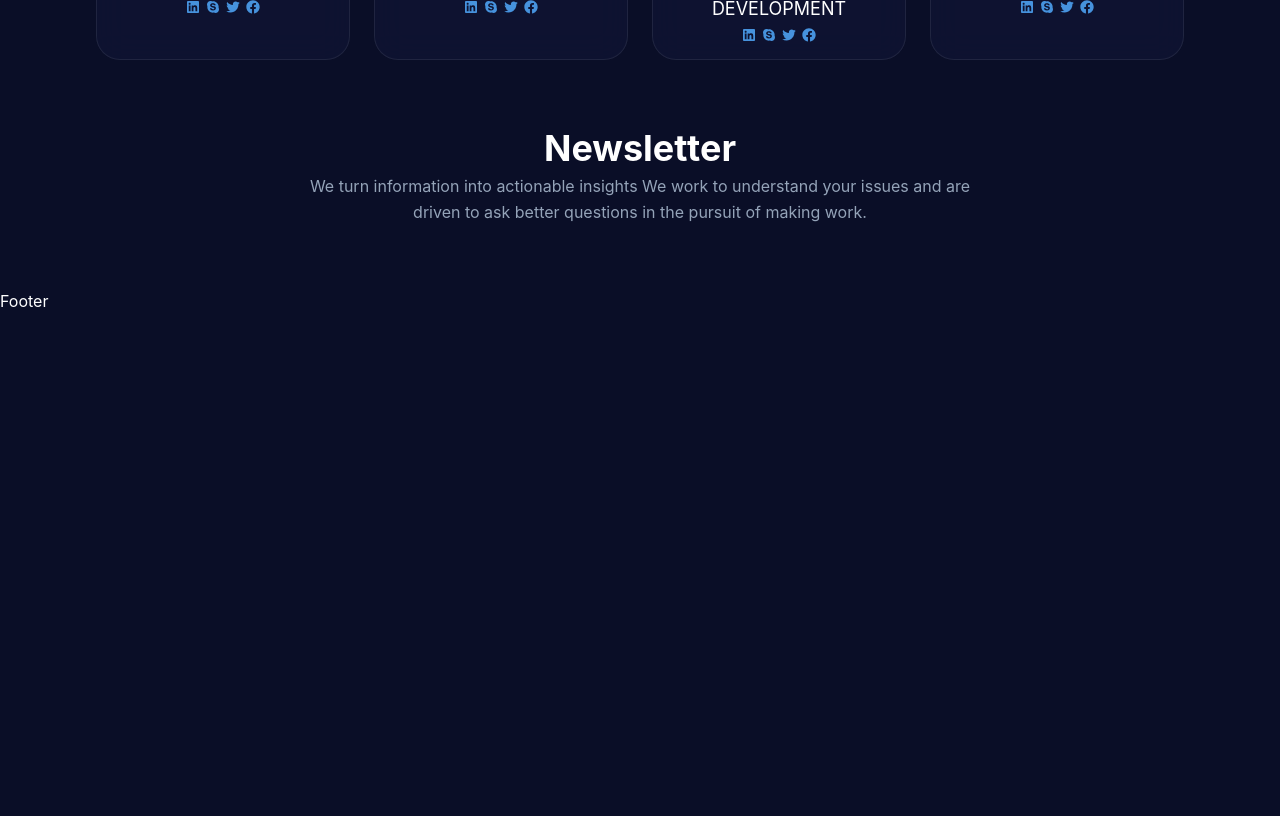
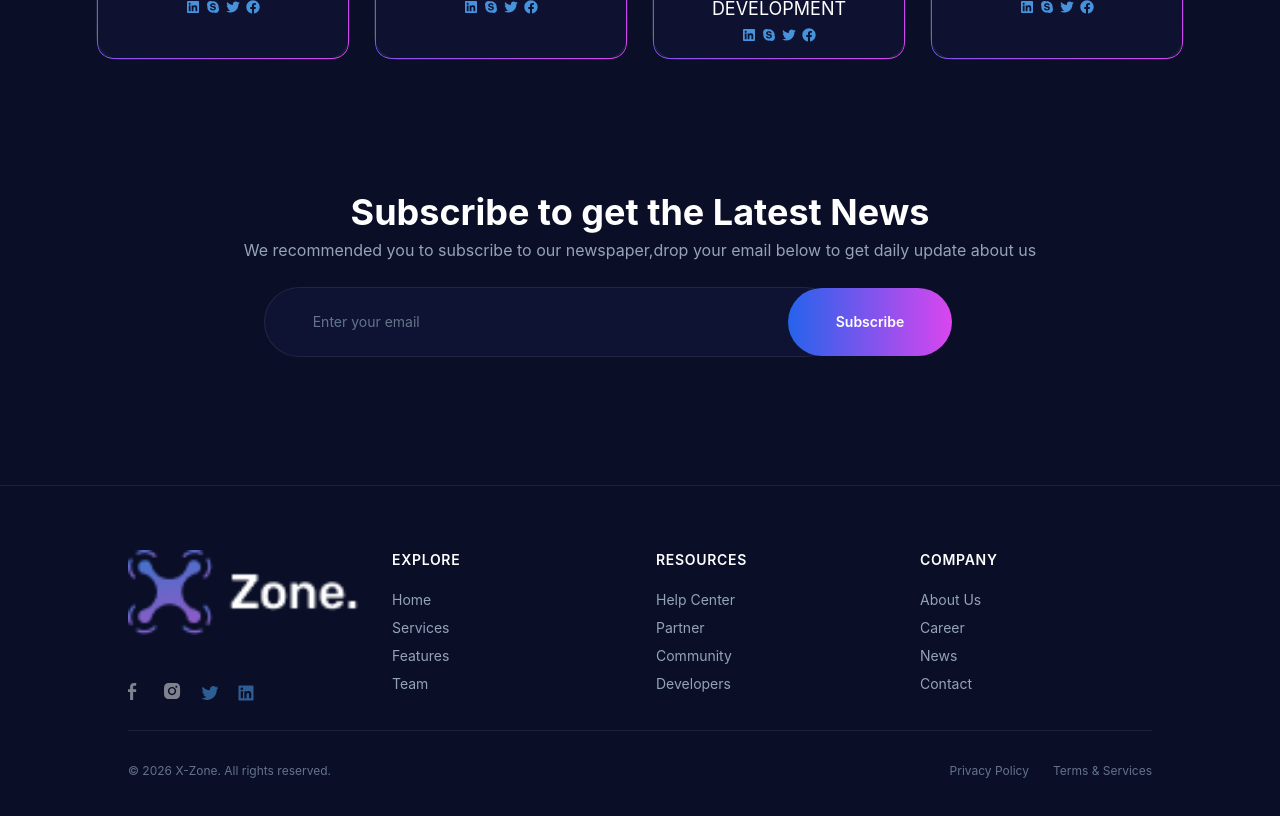
Before and after one commit to kyler004/x-zone-landing-page, a React (Vite) app: page / in a window 1280 px wide. Shown: the part 3400-4216 px from the top of the page. Before the commit the page ends 3713 px from the top, so only its background shows below. Built offline with nearby package versions, Linux system fonts and the light colour scheme.

Commit message:
Completed the base form of the webpage.

```diff
--- a/src/components/Footer.jsx
+++ b/src/components/Footer.jsx
@@ -1,7 +1,113 @@
 import React from "react";
 
 const Footer = () => {
-  return <div>Footer</div>;
+  return (
+    <footer className="footer section__padding">
+      <div className="section-container">
+        <div className="footer-grid">
+          {/* Column 1: Logo and Socials */}
+          <div className="flex flex-col gap-6 navbar-logo">
+            <img src="/Logo.png" alt="X-Zone Logo" />
+            <p className="body-text-sm max-w-xs overflow-hidden">
+              Experience the future of digital interaction with X-Zone. We
+              provide cutting-edge solutions for the modern web.
+            </p>
+            <div className="footer-social">
+              <a href="#" className="footer-social-icon">
+                <img src="/ic-facebook.svg" alt="Facebook" />
+              </a>
+              <a href="#" className="footer-social-icon">
+                <img src="/ic-instagram.svg" alt="Instagram" />
+              </a>
+              <a href="#" className="footer-social-icon">
+                <img src="/twitter-fill.svg" alt="Twitter" />
+              </a>
+              <a href="#" className="footer-social-icon">
+                <img src="/linkedin-box-fill.svg" alt="LinkedIn" />
+              </a>
+            </div>
+          </div>
+
+          {/* Column 2: Explore */}
+          <div>
+            <h4 className="footer-column-title">Explore</h4>
+            <div className="flex flex-col">
+              <a href="#home" className="footer-link">
+                Home
+              </a>
+              <a href="#services" className="footer-link">
+                Services
+              </a>
+              <a href="#features" className="footer-link">
+                Features
+              </a>
+              <a href="#team" className="footer-link">
+                Team
+              </a>
+            </div>
+          </div>
+
+          {/* Column 3: Resources */}
+          <div>
+            <h4 className="footer-column-title">Resources</h4>
+            <div className="flex flex-col">
+              <a href="#" className="footer-link">
+                Help Center
+              </a>
+              <a href="#" className="footer-link">
+                Partner
+              </a>
+              <a href="#" className="footer-link">
+                Community
+              </a>
+              <a href="#" className="footer-link">
+                Developers
+              </a>
+            </div>
+          </div>
+
+          {/* Column 4: Company */}
+          <div>
+            <h4 className="footer-column-title">Company</h4>
+            <div className="flex flex-col">
+              <a href="#" className="footer-link">
+                About Us
+              </a>
+              <a href="#" className="footer-link">
+                Career
+              </a>
+              <a href="#" className="footer-link">
+                News
+              </a>
+              <a href="#" className="footer-link">
+                Contact
+              </a>
+            </div>
+          </div>
+        </div>
+
+        <div className="footer-bottom">
+          <p className="footer-bottom-text">
+            © {new Date().getFullYear()} X-Zone. All rights reserved.
+          </p>
+          <div className="flex gap-6">
+            <a
+              href="#"
+              className="footer-bottom-text hover:text-text transition-colors"
+            >
+              Privacy Policy
+            </a>
+            <a
+              href="#"
+              className="footer-bottom-text hover:text-text transition-colors"
+            >
+              Terms & Services
+            </a>
+          </div>
+        </div>
+      </div>
+    </footer>
+  );
 };
 
 export default Footer;
--- a/src/components/Newsletter.jsx
+++ b/src/components/Newsletter.jsx
@@ -2,14 +2,23 @@ import React from "react";
 
 const Newsletter = () => {
   return (
-    <section className="section__margin">
-      <div className="newsletter-container">
-        <h2 className="heading-lg text-center">Newsletter</h2>
-        <p className="body-text text-center max-w-2xl mx-auto">
-          We turn information into actionable insights We work to understand
-          your issues and are driven to ask better questions in the pursuit of
-          making work.
+    <section className="section__margin section__padding newsletter-section">
+      <div className="section-container">
+        <h1 className="heading-lg text-center">
+          Subscribe to get the Latest News
+        </h1>
+        <p className="body-text text-center">
+          We recommended you to subscribe to our newspaper,drop your email below
+          to get daily update about us
         </p>
+      </div>
+      <div className="newsletter-form section-container">
+        <input
+          className="newsletter-input"
+          type="text"
+          placeholder="Enter your email"
+        />
+        <button className="newsletter-btn">Subscribe</button>
       </div>
     </section>
   );
--- a/src/components/Services.jsx
+++ b/src/components/Services.jsx
@@ -13,7 +13,7 @@ const Services = () => {
       </p>
       <div className="services-grid mt-10">
         {services.map((service) => (
-          <div key={service.id} className="service-card">
+          <div key={service.id} className="service-card ">
             <div className={` inline-block rounded-full p-4 ${service.color}`}>
               <img
                 src={service.icon}
--- a/src/components/Team.jsx
+++ b/src/components/Team.jsx
@@ -15,7 +15,7 @@ const Team = () => {
 
       <div className="team-grid">
         {teamMembers.map((member) => (
-          <div key={member.id} className="team-card">
+          <div key={member.id} className="team-card gradient-border">
             <div className="team-image">
               <img src={member.profilePicture} alt={member.name} />
             </div>
--- a/src/index.css
+++ b/src/index.css
@@ -367,11 +367,11 @@ body {
 }
 
 .newsletter-form {
-  @apply flex flex-col sm:flex-row items-center gap-3 w-full max-w-lg;
+  @apply flex flex-col sm:flex-row justify-center items-center gap-3 w-full max-w-lg;
 }
 
 .newsletter-input {
-  @apply flex-1 w-full px-5 py-3 rounded-lg text-sm text-text placeholder-text-dim
+  @apply min-w-xl flex-1 w-full px-12 py-6 rounded-full text-sm text-text placeholder-text-dim
          border border-border-glass outline-none transition-colors duration-200;
   background: rgba(17, 22, 56, 0.8);
 }
@@ -380,7 +380,7 @@ body {
 }
 
 .newsletter-btn {
-  @apply px-6 py-3 rounded-lg font-semibold text-text text-sm whitespace-nowrap
+  @apply px-12 py-6 rounded-full font-semibold text-text text-sm -translate-x-16 whitespace-nowrap
          transition-all duration-300 cursor-pointer;
   background: linear-gradient(90deg, #2563eb 0%, #d946ef 100%);
 }
```
